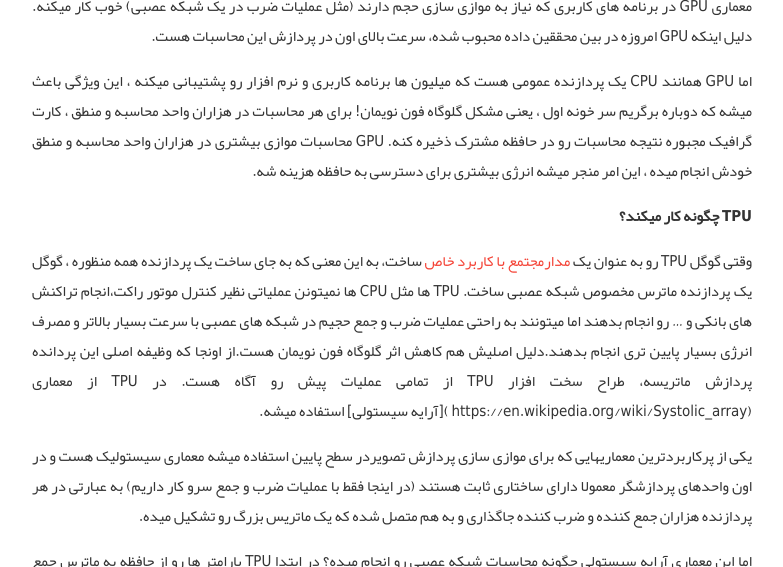
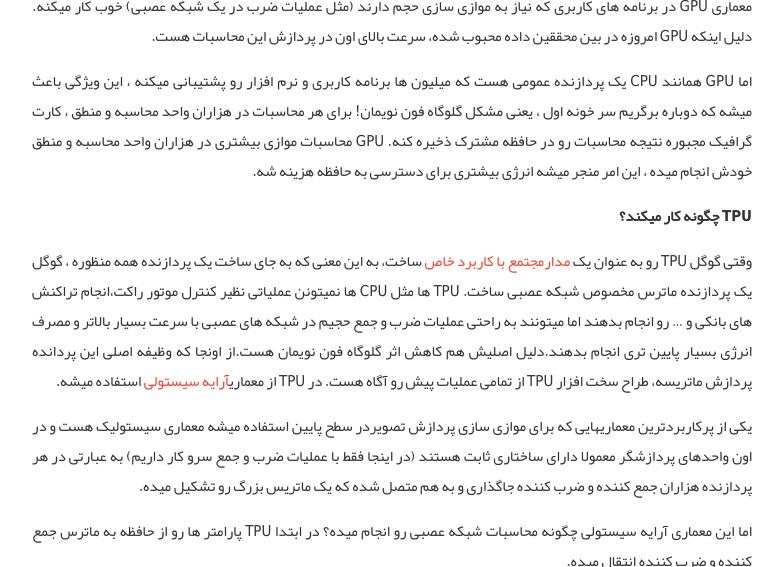
Before and after one commit to AlisterTA/alisterta.github.io, a Jekyll site: the page built from _posts/2018-09-03- TPU چگونه کار میکند؟.md, in a window 1280 px wide and 900 px high, scrolled down 3127 px, cut to the strip 14-581 px from the top of the window. Shown: the whole strip, without its empty margins (248-1031 px from the left). Built offline with Jekyll 4.4.1, drawn with Linux system fonts in a browser that asks for light colours; comment, search, counter and statistics services are not loaded.

Commit message:
Update 2018-09-03- TPU چگونه کار میکند؟.md

```diff
--- a/_posts/2018-09-03- TPU چگونه کار میکند؟.md
+++ b/_posts/2018-09-03- TPU چگونه کار میکند؟.md
@@ -53,8 +53,7 @@
 **TPU چگونه کار میکند؟**
 
 وقتی گوگل TPU  رو به عنوان یک [مدارمجتمع با کاربرد خاص](https://www.hpcwire.com/2018/04/17/hennessy-patterson-a-new-golden-age-for-computer-architecture/)
-ساخت، به این معنی که به جای ساخت یک پردازنده همه منظوره ، گوگل یک پردازنده ماترس مخصوص شبکه عصبی ساخت. TPU ها مثل CPU ها نمیتونن عملیاتی نظیر کنترل موتور راکت،انجام تراکنش های بانکی و ... رو انجام بدهند اما میتونند به راحتی عملیات ضرب و جمع حجیم در شبکه های عصبی با سرعت بسیار بالاتر و مصرف انرژی بسیار پایین تری انجام بدهند.دلیل اصلیش هم کاهش اثر گلوگاه فون نویمان هست.از اونجا که وظیفه اصلی این پردانده پردازش ماتریسه، طراح سخت افزار TPU از تمامی عملیات پیش رو آگاه هست. در TPU  از معماری (https://en.wikipedia.org/wiki/Systolic_array
-)[آرایه سیستولی] استفاده میشه.
+ساخت، به این معنی که به جای ساخت یک پردازنده همه منظوره ، گوگل یک پردازنده ماترس مخصوص شبکه عصبی ساخت. TPU ها مثل CPU ها نمیتونن عملیاتی نظیر کنترل موتور راکت،انجام تراکنش های بانکی و ... رو انجام بدهند اما میتونند به راحتی عملیات ضرب و جمع حجیم در شبکه های عصبی با سرعت بسیار بالاتر و مصرف انرژی بسیار پایین تری انجام بدهند.دلیل اصلیش هم کاهش اثر گلوگاه فون نویمان هست.از اونجا که وظیفه اصلی این پردانده پردازش ماتریسه، طراح سخت افزار TPU از تمامی عملیات پیش رو آگاه هست. در TPU  از معماری[آرایه سیستولی]( https://en.wikipedia.org/wiki/Systolic_array) استفاده میشه.
 
 یکی از پرکاربردترین معماریهایی که برای موازی سازی پردازش تصویردر سطح پایین استفاده میشه معماری سیستولیک هست و در اون واحدهای پردازشگر معمولا دارای ساختاری ثابت هستند (در اینجا فقط با عملیات ضرب و جمع سرو کار داریم) به عبارتی در هر پردازنده هزاران جمع کننده و ضرب کننده جاگذاری و به هم متصل شده که یک ماتریس بزرگ رو تشکیل میده.
 
```
